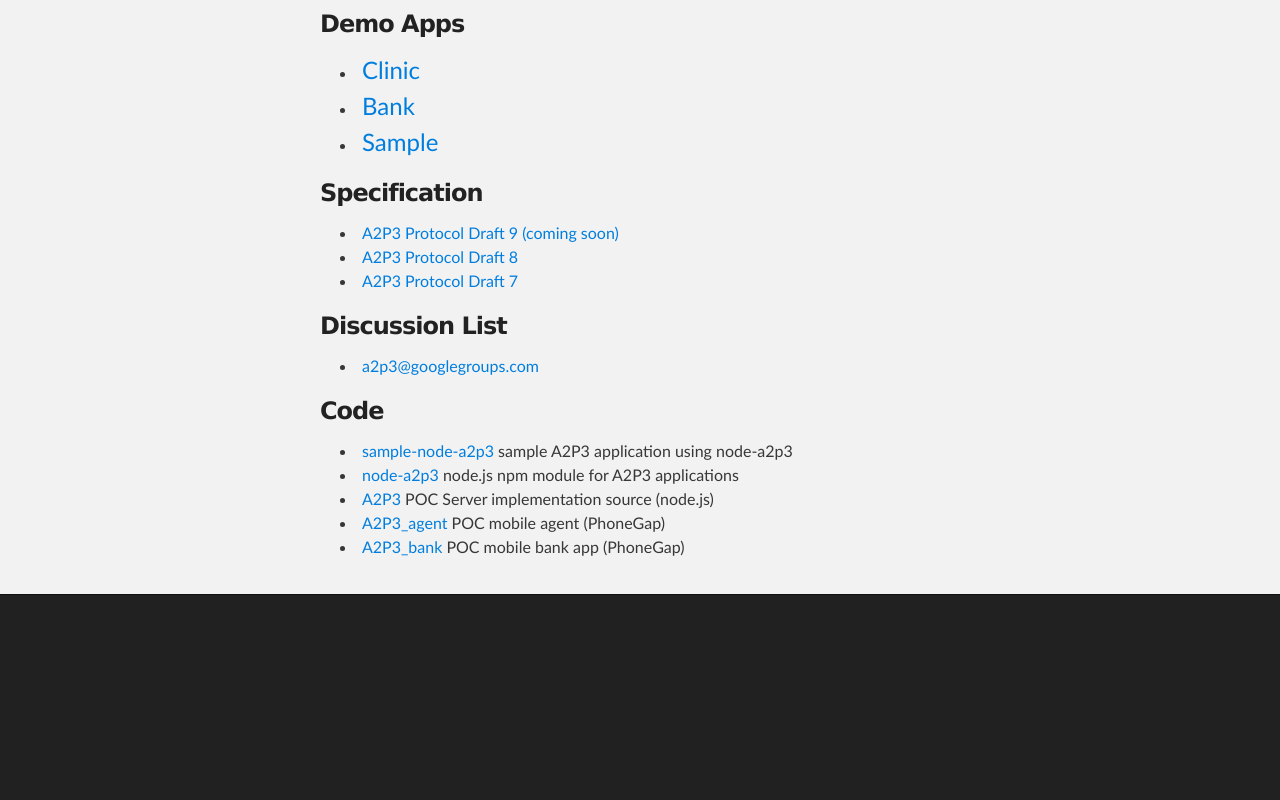
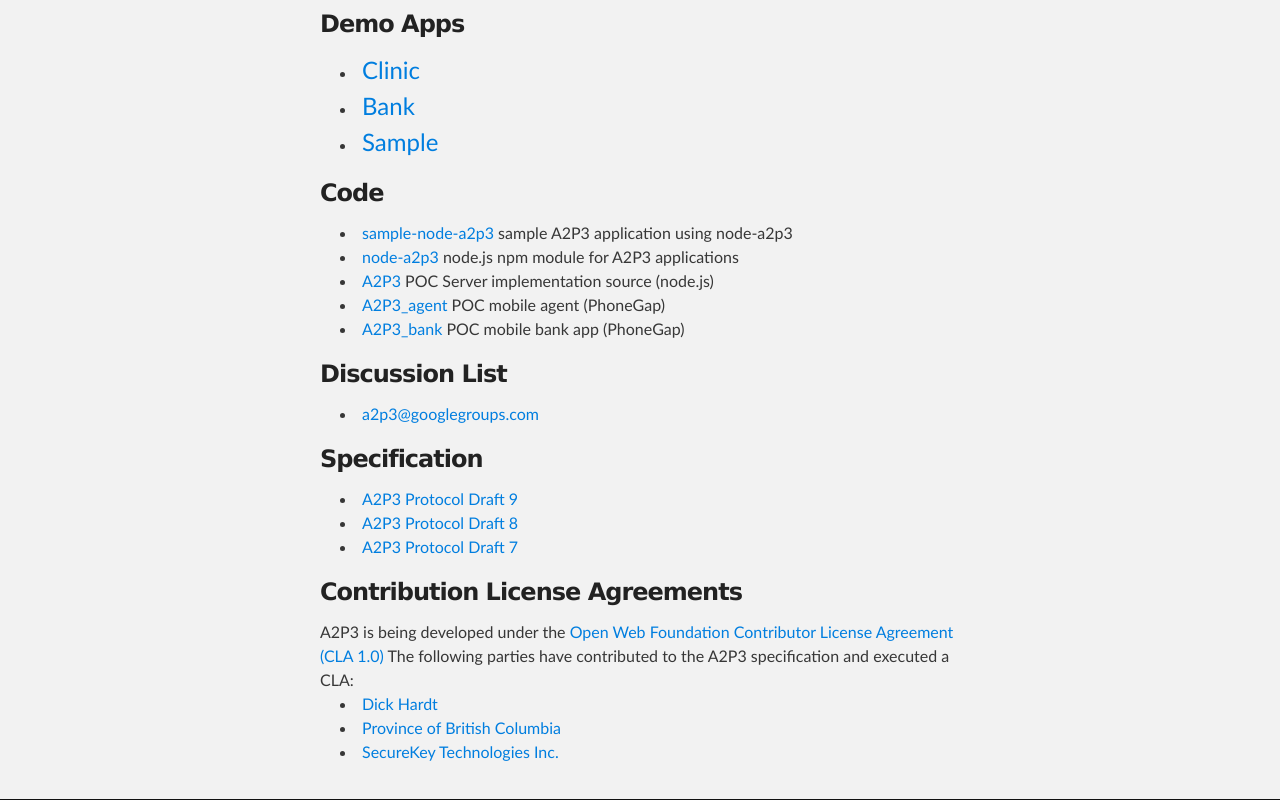
Before and after one commit to dickhardt/A2P3, a plain HTML site: page index.html in a window 1280 px wide. Shown: the part 399-1199 px from the top of the page. Before the commit the page ends 994 px from the top, so only its background shows below. Drawn offline with Linux system fonts and the light colour scheme.

Commit message:
added CLAs and links from index.html

```diff
--- a/index.html
+++ b/index.html
@@ -50,7 +50,6 @@
   <li><a href="http://setup.a2p3.net">Register</a> and then enroll the Mobile Agent</li>
 </ol>
 
-
 <a name="demo"><a>
 <h3>Demo Apps</h3>
 <ul>
@@ -59,34 +58,35 @@
   <li><a style="font-size:150%;" href="https://sample-dickhardt.dotcloud.com">Sample</a></li>
 </ul>
 
+<h3>Code</h3>
+<ul>
+  <li><a href="https://github.com/dickhardt/sample-node-a2p3">sample-node-a2p3</a> sample A2P3 application using node-a2p3</li>
+  <li><a href="https://github.com/dickhardt/node-a2p3">node-a2p3</a> node.js npm module for A2P3 applications</li>
+  <li><a href="https://github.com/dickhardt/A2P3">A2P3</a> POC Server implementation source (node.js)</li>
+  <li><a href="https://github.com/dickhardt/A2P3_agent">A2P3_agent</a> POC mobile agent (PhoneGap)</li>
+  <li><a href="https://github.com/dickhardt/A2P3_bank">A2P3_bank</a> POC mobile bank app (PhoneGap)</li>
+</ul>
+
+<h3>Discussion List</h3>
+<ul>
+  <li><a href="https://groups.google.com/forum/?fromgroups#!forum/a2p3">a2p3@googlegroups.com</a></li>
+</ul>
+
 <h3>Specification</h3>
 <ul>
-<li><a href="">A2P3 Protocol Draft 9 (coming soon)</a></li>
+<li><a href="PDFs/A2P3%20Protocol%20draft%209.pdf">A2P3 Protocol Draft 9</a></li>
 <li><a href="PDFs/A2P3%20Protocol%20draft%208.pdf">A2P3 Protocol Draft 8</a></li>
 <li><a href="PDFs/A2P3%20Protocol%20draft%207.pdf">A2P3 Protocol Draft 7</a></li>
 </ul>
-<h3>Discussion List</h3>
 
+<h3>Contribution License Agreements</h3>
+A2P3 is being developed under the <a href="http://www.openwebfoundation.org/">Open Web Foundation</a> <a href="http://www.openwebfoundation.org/legal/the-owf-1-0-agreements/owf-contributor-license-agreement-1-0---copyright-and-patent">Contributor License Agreement (CLA 1.0)</a> The following parties have contributed to the A2P3 specification and executed a CLA:
 <ul>
-
-<li><a href="https://groups.google.com/forum/?fromgroups#!forum/a2p3">a2p3@googlegroups.com</a></li>
+  <li><a href="PDFs/A2P3OwfClaDickHardt.pdf">Dick Hardt</a></li>
+  <li><a href="PDFs/A2P3OwfClaBCGov.pdf">Province of British Columbia</a></li>
+  <li><a href="PDFs/A2P3OwfClaSecureKey.pdf">SecureKey Technologies Inc.</a></li>
 </ul>
 
-<h3>Code</h3>
-<ul>
-
-<li><a href="https://github.com/dickhardt/sample-node-a2p3">sample-node-a2p3</a> sample A2P3 application using node-a2p3</li>
-
-<li><a href="https://github.com/dickhardt/node-a2p3">node-a2p3</a> node.js npm module for A2P3 applications</li>
-
-<li><a href="https://github.com/dickhardt/A2P3">A2P3</a> POC Server implementation source (node.js)</li>
-
-<li><a href="https://github.com/dickhardt/A2P3_agent">A2P3_agent</a> POC mobile agent (PhoneGap)</li>
-
-<li><a href="https://github.com/dickhardt/A2P3_bank">A2P3_bank</a> POC mobile bank app (PhoneGap)</li>
-
-
-</ul>
 
   </section>
 </div>
```
Also changed, not shown: 5 other files. Lines whose indentation alone changed are shown as unchanged.
